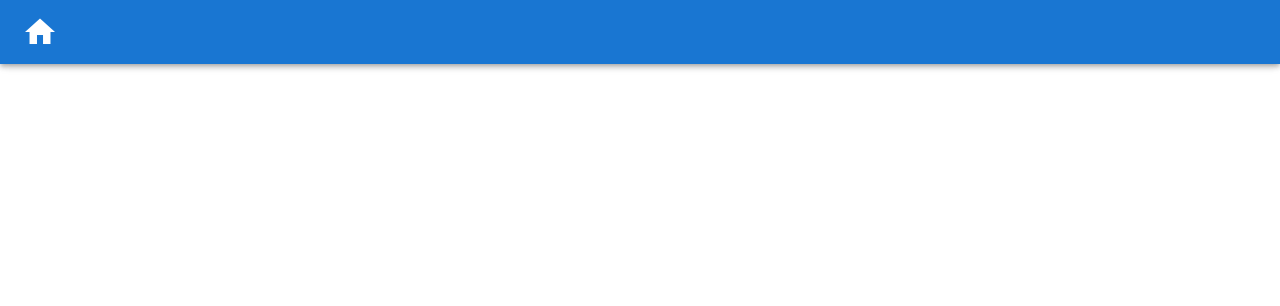
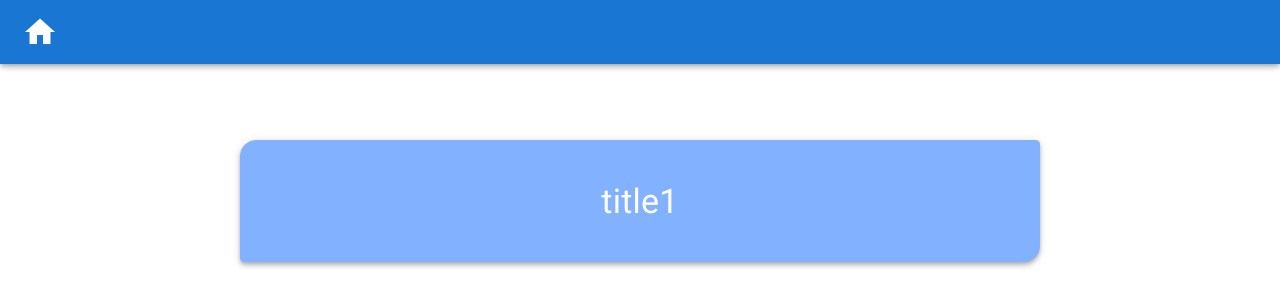
Before and after one commit to aybjax/apartment, a Vue app: page /apartments in a window 1280 px wide. Shown: the top 306 px of the page. Built offline with nearby package versions, Linux system fonts and the light colour scheme.

Commit message:
corrected tag names

```diff
--- a/src/views/apartments-list.vue
+++ b/src/views/apartments-list.vue
@@ -1,6 +1,12 @@
 <template>
     <v-container class="mt-16">
-        <v-card>
+        <v-card elevation="4" shaped outlined max-width="800px"
+                class="pa-6 mx-auto accent">
+            <v-card-title >
+                <div class="mx-auto white--text text-h4">
+                    {{apartments[0].title}}
+                </div>
+            </v-card-title>
 
         </v-card>
     </v-container>
--- a/src/views/app-landing.vue
+++ b/src/views/app-landing.vue
@@ -61,9 +61,9 @@
       </v-col>
     </v-row>
         <!-- <v-card>
-          <v-card-content>
+          <v-card-text>
 
-          </v-card-content>
+          </v-card-text>
         </v-card> -->
   </v-container>
 </template>
--- a/src/views/login-page.vue
+++ b/src/views/login-page.vue
@@ -7,7 +7,7 @@
                 Зайдите на сайт
             </v-card-title>
 
-            <v-card-content>
+            <v-card-text>
                 <v-form v-model="valid" class="pa-10" ref="form">
                     <v-text-field
                         v-model="email"
@@ -24,8 +24,8 @@
                         required
                     ></v-text-field>
                 </v-form>
-            </v-card-content>
-            <v-card-action class="d-flex justify-space-around align-center pb-3">
+            </v-card-text>
+            <v-card-actions class="d-flex justify-space-around align-center pb-3">
                 <v-btn large @click="submit">
                     <v-icon left>
                         login
@@ -42,7 +42,7 @@
                         назад
                     </span>
                 </v-btn>
-            </v-card-action>
+            </v-card-actions>
         </v-card>
     </v-container>
 </template>
--- a/src/views/register-page.vue
+++ b/src/views/register-page.vue
@@ -7,7 +7,7 @@
                 Зарегистрируйся!
             </v-card-title>
 
-            <v-card-content>
+            <v-card-text>
                 <v-form v-model="valid" class="pa-10" ref="form">
                     <v-text-field
                         v-model="username"
@@ -29,8 +29,8 @@
                         required
                     ></v-text-field>
                 </v-form>
-            </v-card-content>
-            <v-card-action class="d-flex justify-space-around align-center pb-3">
+            </v-card-text>
+            <v-card-actions class="d-flex justify-space-around align-center pb-3">
                 <v-btn large @click="submit">
                     <v-icon left>
                         login
@@ -47,7 +47,7 @@
                         назад
                     </span>
                 </v-btn>
-            </v-card-action>
+            </v-card-actions>
         </v-card>
     </v-container>
 </template>
```
